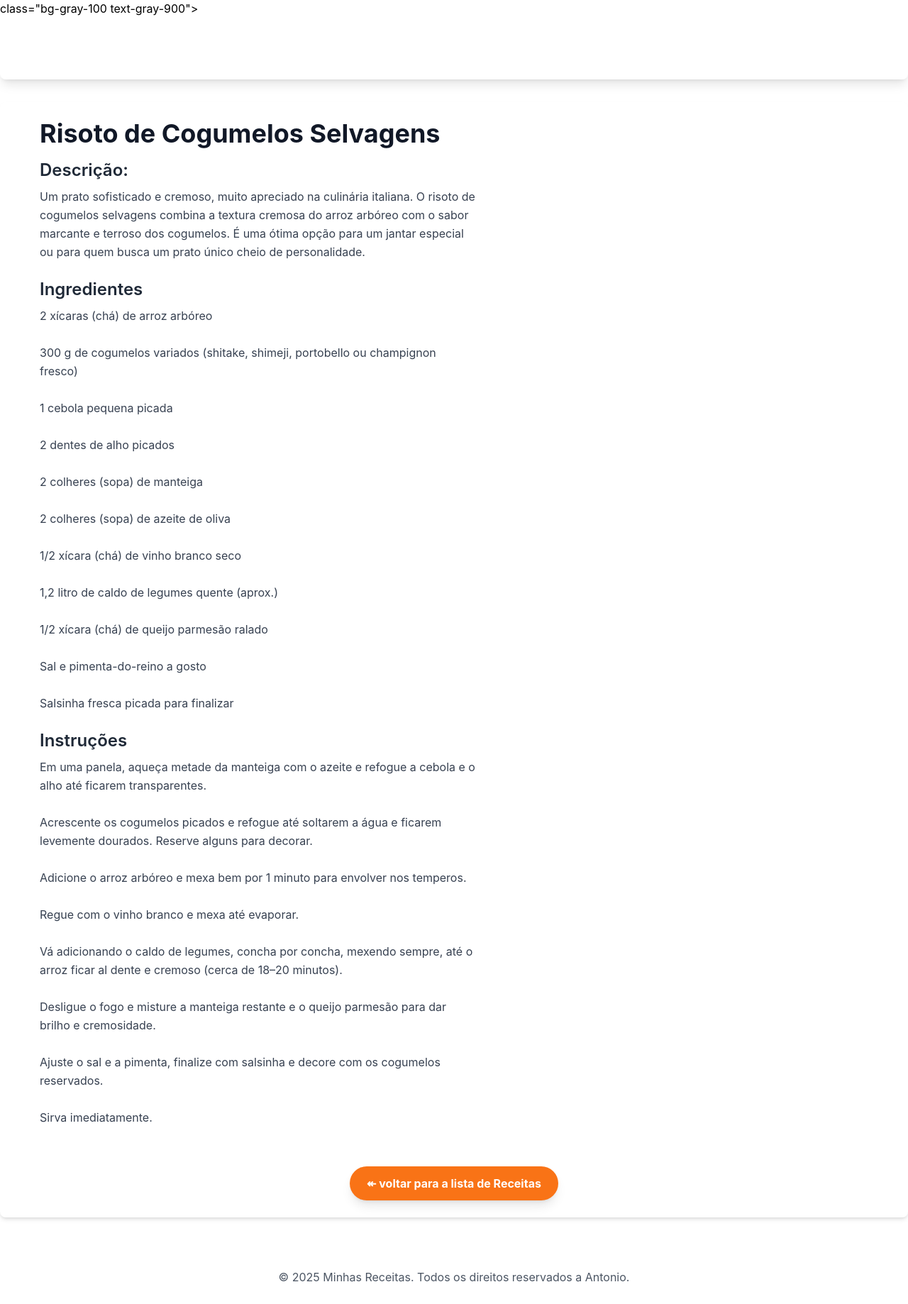
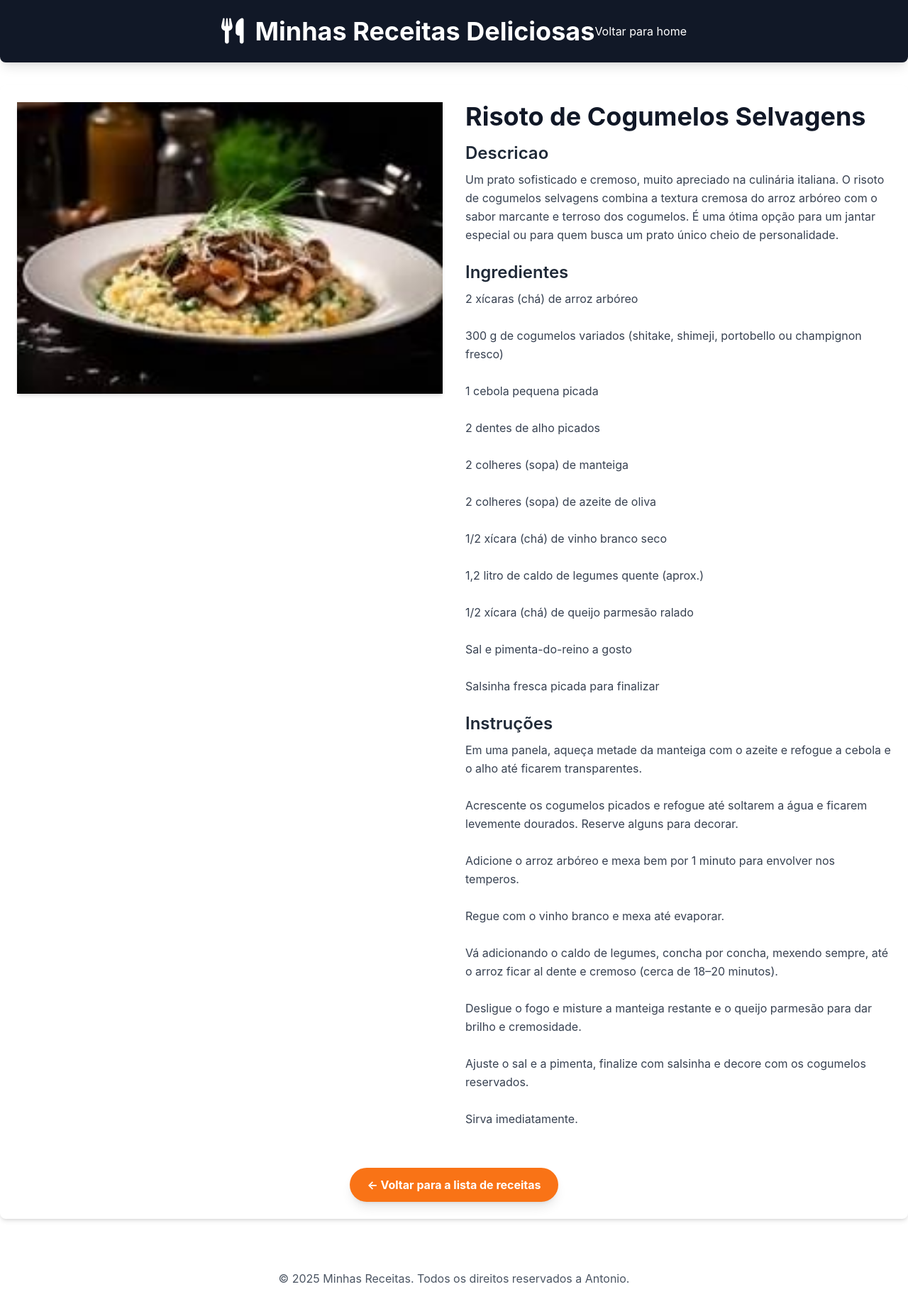
Before and after one commit to Antoniojferreira3/projeto-2, a Django app: template receitas/templates/receitas/receita_detail.html in a window 1280 px wide. Shown: the whole page at 71% size. Before the commit the page ends 1807 px from the top, so only its background shows below. Run offline with Django 5.2, Linux system fonts and the light colour scheme; the template is opened without the code that fills it: values that come from a table or form of the project are taken from there, others are empty; data comes from the database, SQL or seed files in the repository; some libraries are stand-ins or nearby versions.

Commit message:
commit final

```diff
--- a/receitas/templates/receitas/receita_detail.html
+++ b/receitas/templates/receitas/receita_detail.html
@@ -4,58 +4,60 @@
 <head>
     <meta charset="UTF-8">
     <meta name="viewport" content="width=device-width, initial-scale=1.0">
-    <title>{{receita.title}} - Minhas Receitas</title> {#Título dinamico #}
+    <title>{{ receita.title }} - Minhas Receitas</title>
     <script src="https://cdn.tailwindcss.com"></script>
-    <link rel="stylesheet" href="https://cdnjs.cloudflare.com/ajax/libs/font-awesome/6.0.0-beta3/css/all.min.css">
+    <link rel="stylesheet" href=https://cdnjs.cloudflare.com/ajax/libs/font-awesome/6.0.0-beta3/css/all.min.css integrity="sha512-DxV+EoADOkOygM4IR9yXP8Sb2qwgidEmeqAEmDKIOfPRQZOWbXCzLC6vjbZyy0vPisbH2SyW27+ddLVCN+OMzQ==" crossorigin="anonymous" referrerpolicy="no-referrer" />
     <style>
         body {
             font-family: 'Inter', sans-serif;
         }
-
     </style>
 </head>
-<body> class="bg-gray-100 text-gray-900">
-    <header class="big-gray-900 text-white p-6 shadow-lg rounded-b-lg">
-        <div class="container mx-auto flex flex-col sm:flex-row items-center justify-center">
+<body>
+        <header class="bg-gray-900 text-white p-6
+
+    shadow-lg rounded-b-lg">
+        <div class="container mx-auto flex flex-col sm:flex-row items-center justify-center"> <!-- Alterado para 'justify-center' para centralizar o conteúdo -->
+            <!-- Agrupamento para o Ícone e Título (Centralizado) -->
             <div class="flex items-center mb-4 sm:mb-0">
                 <div class="text-4xl mr-4">
-                    <i class="fas fa-utensils"></i>
+                    <i class="fas fa-utensils"></i> <!-- Ícone de utensílios (faca e garfo) -->
                 </div>
-                <h1 class="text-4xl font-bold text-center sm:text-left">Minhas Receitas Deliciosas
+                <!-- Título da Página -->
+                <h1 class="text-4xl font-bold text-center sm:text-left">
+                    Minhas Receitas Deliciosas
                 </h1>
             </div>
             <nav class="mt-4 sm:mt-0">
-                <a href="{% url 'home' %}" class="text-gray-300 hover: text-white transition duration-300 ease-in-out"> Voltar para Home</a>
+                <a href="{% url 'home' %}" class="text-white hover:text-gray-300 ease-in-out">Voltar para home</a>
             </nav>
         </div>
     </header>
-    <main class="container mx-auto p-6 mt-8 bg-white rounded-lg shadow-md">
+
+    <main class="container mx-auro p-6 mt-8 bg-white rounded-lg shadow-md">
         <div class="flex flex-col md:flex-row gap-8">
-            {# imagem receita #}
             {% if receita.image %}
-            <div class="md:w-1/2>
-                <img src="{{ receita.image.url }}" alt="[Imagem de {{ receita.title }}]" class="w-full h-auto object-cover rounded-lg shadow-md">
-
+            <div class="md:w-1/2">
+                <img src="{{ receita.image.url }}" alt="{{ receita.title }}" class="w-full h-auto object-cover shadow-md">
             </div>
             {% endif %}
-     {# Detalhes da Receita #}
             <div class="md:w-1/2">
                 <h2 class="text-4xl font-bold text-gray-900 mb-4">{{ receita.title }}</h2>
-        <h3 class="text-2xl font-semibold text-gray-800 mb-2">Descrição:</h3>
+                <h3 class="text-2xl font-semibold text-gray-800 mb-2">Descricao</h3>
                 <p class="text-gray-700 mb-6 leading-relaxed">{{ receita.description }}</p>
                 <h3 class="text-2xl font-semibold text-gray-800 mb-2">Ingredientes</h3>
-        <p class="text-gray-700 mb-6 leading-relaxed whitespace-pre-wrap">{{ receita.ingredients }}</p> {# whitspace-pre-wrap para quebras de linhas #}
+                <p class="text-gray-700 mb-6 leading-relaxed whitespace-pre-wrap">{{ receita.ingredients}}</p>
                 <h3 class="text-2xl font-semibold text-gray-800 mb-2">Instruções</h3>
-        <p class="text-gray-700 mb-6 leading-relaxed whitespace-pre-wrap">{{ receita.instructions }}</p>{# whitspace-pre-wrap para quebras de linhas #}
+                <p class="text-gray-700 mb-6 leading-relaxed whitespace-pre-wrap">{{ receita.instructions}}</p>
             </div>
         </div>
         <div class="mt-8 text-center">
-        <a href="{% url 'home' %}" class="inline-block bg-orange-500 hover:bg-orange-600 text-white font-bold py-3 px-6 rounded-full transition duration-300 ease-in-out shadow-lg">
-            &Larr; voltar para a lista de Receitas
-
+            <a href="{%url 'home'%}" class="inline-block bg-orange-500 hover:bg-organge-600 text-white font-bold py-3 px-6 rounded-full transition duration-300 ease-in-out shadow-lg">
+                <- Voltar para a lista de receitas
             </a>
         </div>
     </main>
+
          <footer class="mt-12 p-6 text-center text-gray-600">
         <p>&copy; 2025 Minhas Receitas. Todos os direitos reservados a Antonio.</p>
      </footer>
--- a/receitas/urls.py
+++ b/receitas/urls.py
@@ -1,6 +1,8 @@
 # receitas/urls.py
 from django.urls import path
 from . import views
+
 urlpatterns = [
-path('', views.home, name='home'),
+    path('', views.home, name='home'),
+    path('receita/<int:id>/', views.receita_detail, name='receita_detail'),
 ]
```
Also changed, not shown: receitas/templates/receitas/home.html (+39 -72 lines), receitas/views.py (+14 -8 lines). Lines whose indentation alone changed are shown as unchanged.
